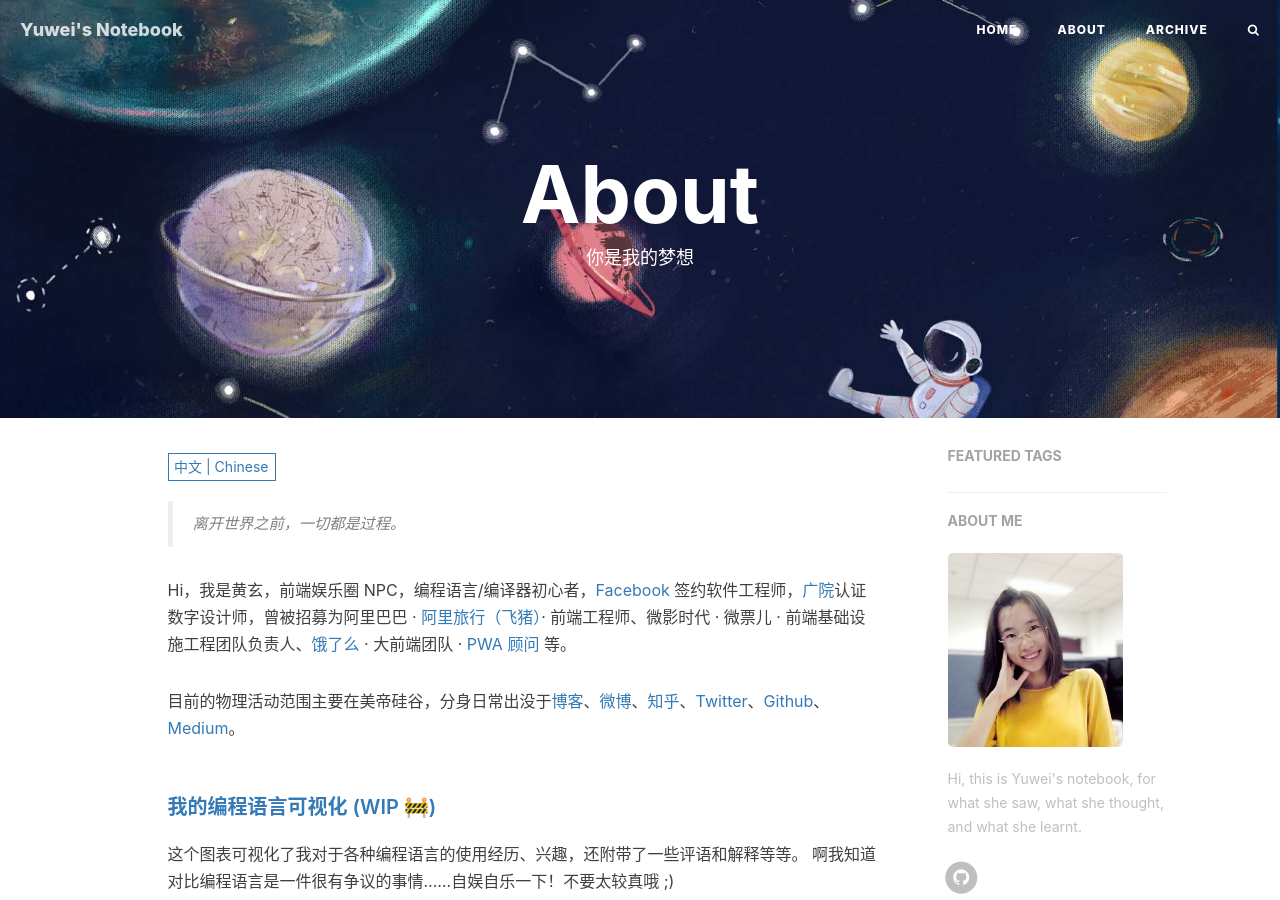
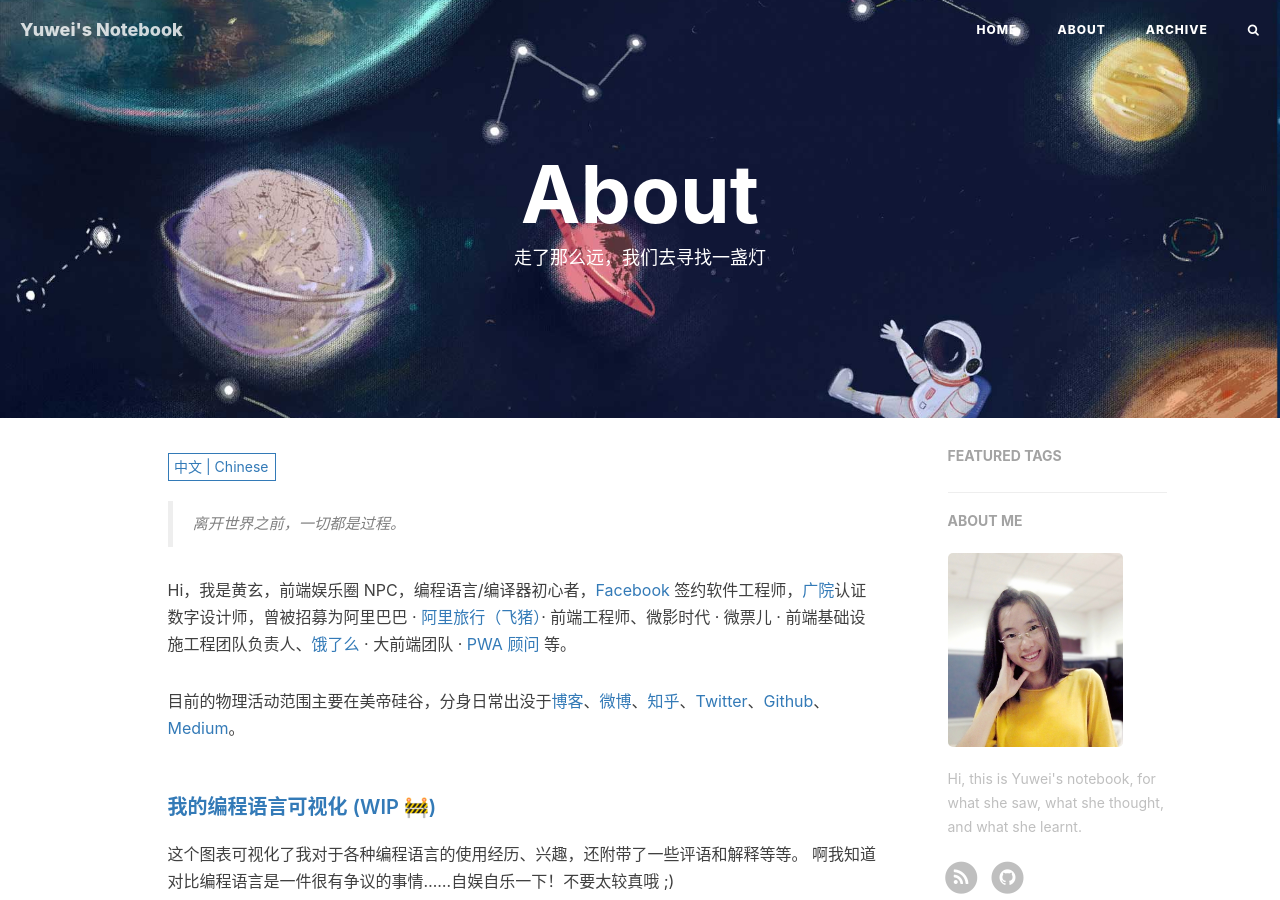
Before and after one commit to YuweiAstro/YuweiAstro.github.io, a Jekyll site: the page built from about.html, in a window 1280 px wide and 900 px high. Built offline with Jekyll 4.4.1, drawn with Linux system fonts in a browser that asks for light colours; nearby versions of some CDN libraries; comment, search, counter and statistics services are not loaded.

Commit message:
Edit About

```diff
--- a/_config.yml
+++ b/_config.yml
@@ -12,7 +12,7 @@ baseurl: ""                             # for example, '/blog' if your blog host
 future: true
 
 # SNS settings
-RSS: false
+RSS: true
 #weibo_username:
 #zhihu_username:
 github_username:    yuweiastro
--- a/about.html
+++ b/about.html
@@ -1,7 +1,7 @@
 ---
 layout: page
 title: "About"
-description: "你是我的梦想"
+description: "走了那么远，我们去寻找一盏灯"
 header-img: "img/about-bg.jpg"
 multilingual: true
 ---
```
